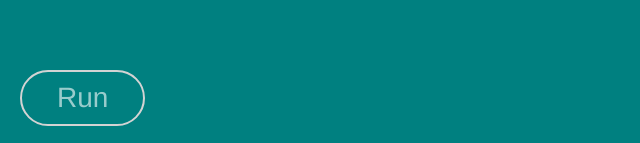
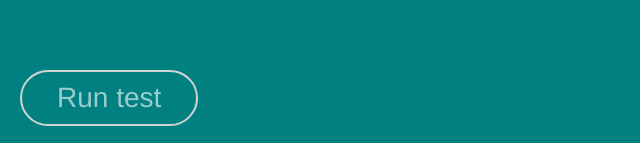
Before and after one commit to MKM421/d3-test, a plain HTML site: page index.html in a window 1280 px wide. Shown: the part 654-797 px from the top of the page, without its empty margins (0-640 px from the left). Drawn offline with nearby package versions, Linux system fonts and the light colour scheme.

Commit message:
add btn text

```diff
--- a/index.html
+++ b/index.html
@@ -13,7 +13,7 @@
 <body id="body">
   <ul id="stuff"></ul>
   <svg></svg>
-   <a id="launch" onClick="runData()">Run</a>
+   <a id="launch" onClick="runData()">Run test</a>
    <p id="nums"></p>
 
 <!-- JS -->
```
